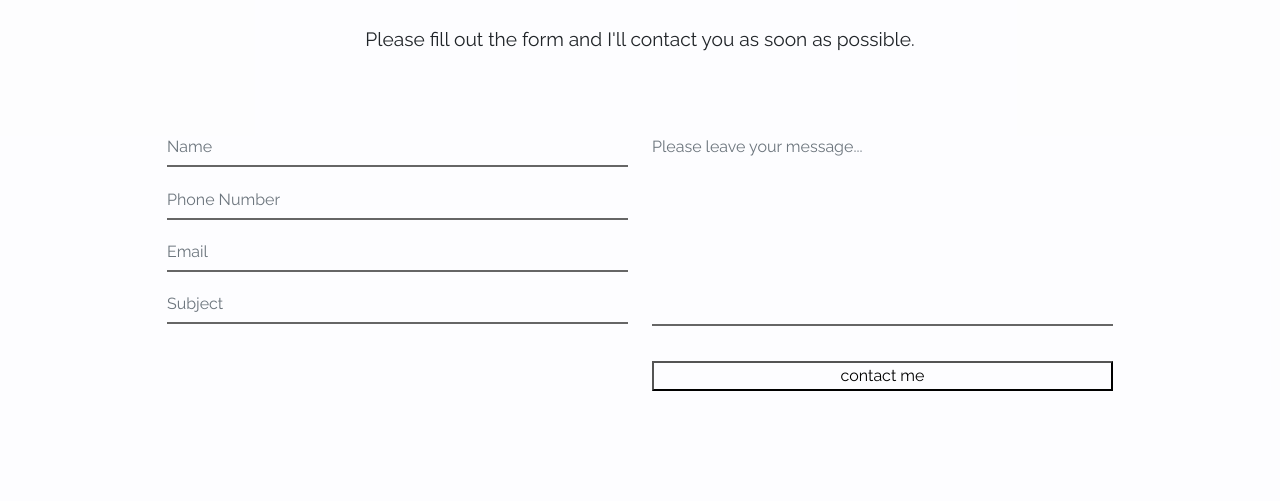
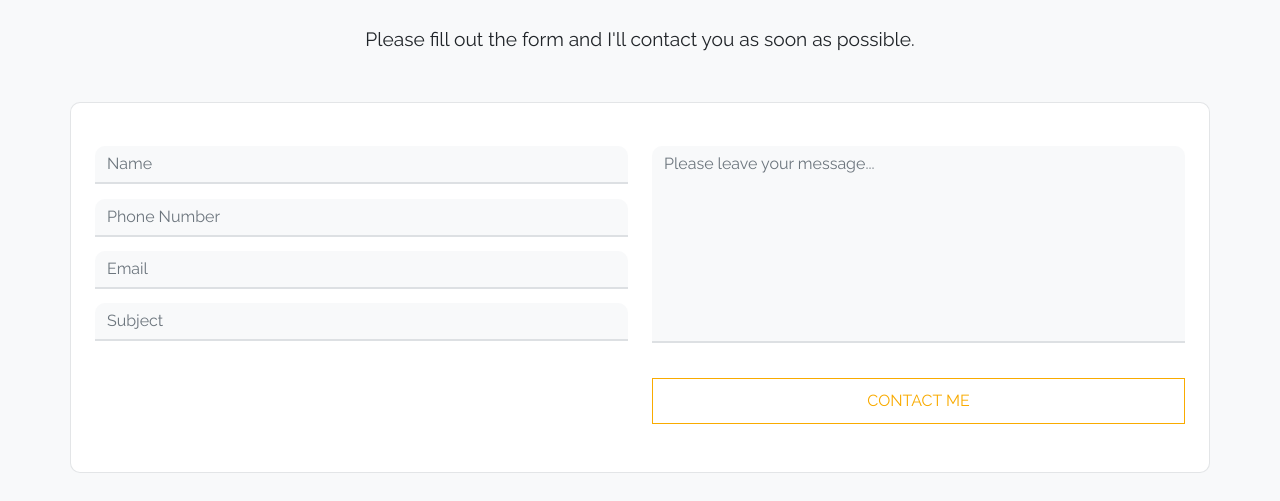
Before and after one commit to juliancameron79/JULIANCAMERON, a React (Create React App) app: page / in a window 1280 px wide. Shown: the part 2659-3160 px from the top of the page. Built offline with nearby package versions, Linux system fonts and the light colour scheme.

Commit message:
Fine tuned design and layout

```diff
--- a/src/App.css
+++ b/src/App.css
@@ -13,10 +13,24 @@
   --primary-hover-red: #f33501;
   --primary-slate-grey: #333;
   --primary-light-slate-grey: #737373;
+  --primary-light: #f8f9fa;
+  --primary-grey-transparent: rgba(71, 82, 93, 0.15);
 }
 
 body {
   font-family: "Raleway", sans-serif !important;
+}
+
+.site-section {
+  padding: 6rem 0;
+}
+
+/*-------- MEDIA --------*/
+
+@media (max-width: 768px) {
+  .site-footer {
+    padding: 3rem 0;
+  }
 }
 
 /******************* NAVBAR *******************/
@@ -341,13 +355,25 @@ nav ul li {
   font-weight: 300;
 }
 
-.contacts {
-  background: var(--primary-grey);
-}
-
 .contacts p {
   color: var(--primary-light-grey);
   font-size: 1.2rem;
+}
+
+.line-contact {
+  position: relative;
+  top: -0.75rem;
+  width: 3rem;
+  height: 0.125rem;
+  background: var(--primary-orange);
+  display: inline-block;
+}
+
+.form-group {
+  padding: 3rem 1.5rem !important;
+  background: var(--primary-white);
+  border: 1px solid var(--primary-grey-transparent);
+  border-radius: 10px;
 }
 
 /*-------- INPUT --------*/
@@ -356,27 +382,26 @@ nav ul li {
 .contacts textarea {
   width: 100%;
   box-sizing: border-box;
-  background: none;
+  background: var(--primary-light);
   resize: none;
   border: 0;
-  border-bottom: 0.125rem solid var(--primary-dark-grey);
-  border-radius: 0;
+  border-bottom: 0.125rem solid var(--primary-grey-transparent);
+  border-radius: 10px 10px 0 0;
   color: var(--primary-orange);
   outline: 0 !important;
   box-shadow: none !important;
   margin-bottom: 1rem;
-  padding-left: 0 !important;
 }
 
 .contacts .container {
-  padding: 4rem 0;
+  padding: 2rem 0;
 }
 
 .contacts input:focus,
 .contacts textarea:focus {
-  background: transparent;
+  background: var(--primary-light);
   color: var(--primary-orange);
-  border-bottom: 0.125rem solid var(--primary-dark-grey);
+  border-bottom: 0.125rem solid var(--primary-grey-transparent);
 }
 
 .contacts textarea {
@@ -413,14 +438,39 @@ textarea.form-control {
 }
 
 .error-message {
-  color: var(--primary-white);
-  background: var(--primary-hover-red);
+  color: var(--primary-hover-red);
+  font-size: small;
   text-align: left;
+  font-weight: 600;
 }
 
 .success-message {
-  font-weight: 900;
-  color: var(--primary-green);
+  font-weight: 600;
+  color: var(--primary-orange);
+}
+
+/*-------- CONTACT BUTTON --------*/
+
+.btn-contact {
+  border: 1px solid var(--primary-orange);
+  text-transform: uppercase;
+  border-radius: 0;
+  padding: 0.625rem;
+  color: var(--primary-orange);
+  margin: 2rem;
+}
+
+.btn-contact:hover {
+  text-decoration: none;
+  background-color: var(--primary-orange);
+  color: var(--primary-white);
+  transition: 0.2s ease-in-out;
+}
+
+.contact-btn {
+  margin: 1rem 0 0 0;
+  width: 100%;
+  background: none;
 }
 
 /*-------- MEDIA --------*/
@@ -436,6 +486,7 @@ textarea.form-control {
 
   .contacts p {
     padding: 0 0.4rem;
+    margin-bottom: 1.2rem;
   }
 }
 
--- a/src/components/Contacts.js
+++ b/src/components/Contacts.js
@@ -40,10 +40,14 @@ const Contacts = () => {
   };
 
   return (
-    <div id="contacts" className="contacts py-5">
+    <section className="site-section bg-light" id="contacts">
+      <div className="container">
+        <div className="contacts">
           <div className="text-center">
-        <h1 className="contacts-heading my-5" data-aos="fade-right" data-aos-duration="1000">
+            <h1 className="contacts-heading mb-5" data-aos="fade-right" data-aos-duration="1000">
+              <div className="line-contact me-3" data-aos="fade-right" data-aos-duration="1000"></div>
               contact me
+              <div className="line-contact ms-3" data-aos="fade-right" data-aos-duration="1000"></div>
             </h1>
             <p>Please fill out the form and I'll contact you as soon as possible.</p>
             <span className="success-message">{successMessage}</span>
@@ -51,8 +55,9 @@ const Contacts = () => {
           <div className="container">
             <form onSubmit={handleSubmit(onSubmit)}>
               <div className="row">
-            <div className="col-md-1"></div>
-            <div className="col-md-5 col-sm-12">
+                <div className="col-md-12 form-group">
+                  <div className="row d-flex justify-content-center">
+                    <div className="col-md-6">
                       {/* NAME INPUT */}
                       <div className="text-center">
                         <input
@@ -118,7 +123,8 @@ const Contacts = () => {
                       </div>
                       <span className="error-message">{errors.subject && errors.subject.message}</span>
                     </div>
-            <div className="col-md-5 col-sm-12">
+                    {/* 111 */}
+                    <div className="col-md-6">
                       {/* DESCRIPTION INPUT */}
                       <div className="text-center">
                         <textarea
@@ -133,15 +139,23 @@ const Contacts = () => {
                         <div className="line"></div>
                       </div>
                       <span className="error-message">{errors.description && errors.description.message}</span>
-              <button className="btn-main-offer contact-btn" type="submit">
+                      <button className="btn-contact contact-btn" type="submit">
                         contact me
                       </button>
                     </div>
-            <div className="col-md-1"></div>
+                    {/* 222 */}
+                  </div>
+                </div>
+
+                <div className="col-md-12">
+                  <div className="row"></div>
+                </div>
               </div>
             </form>
           </div>
         </div>
+      </div>
+    </section>
   );
 };
 
```
Lines whose indentation alone changed are shown as unchanged.
